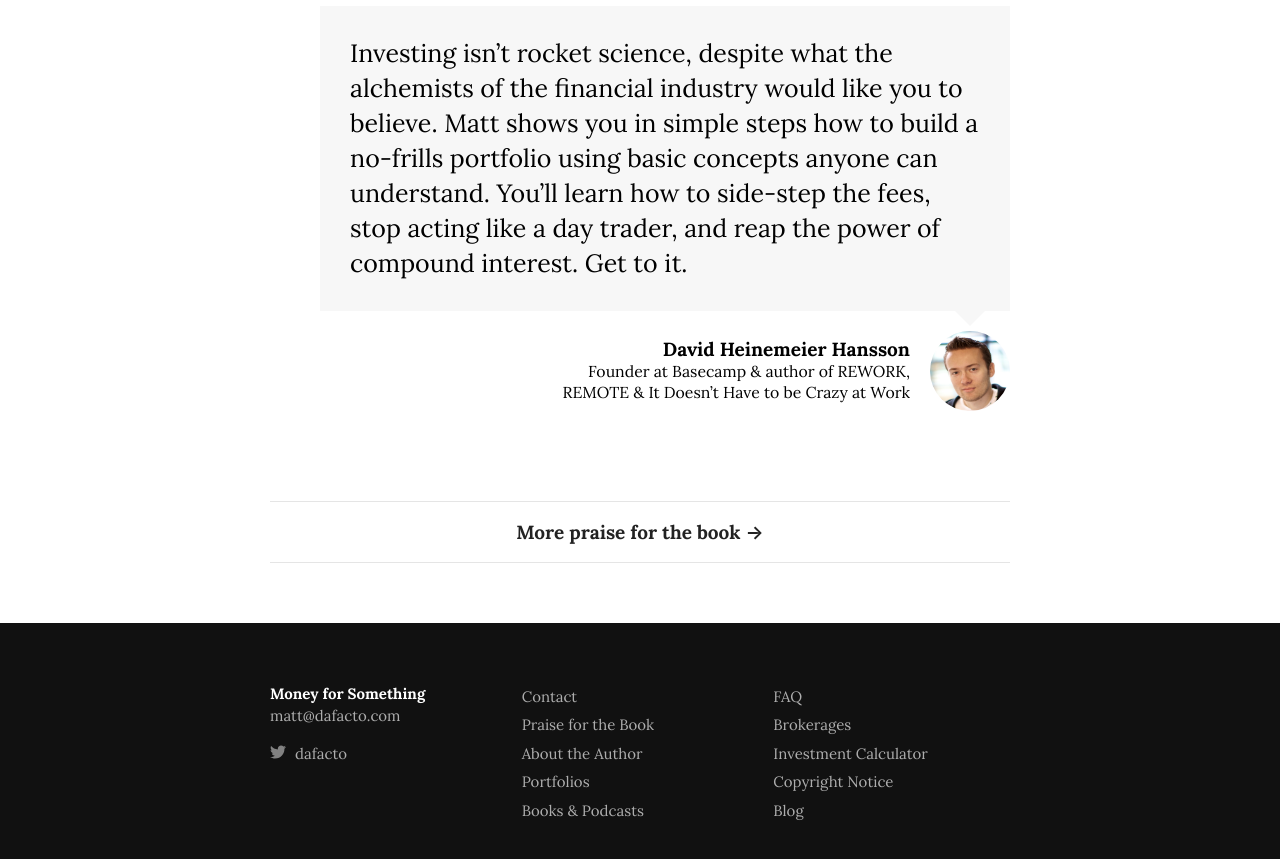
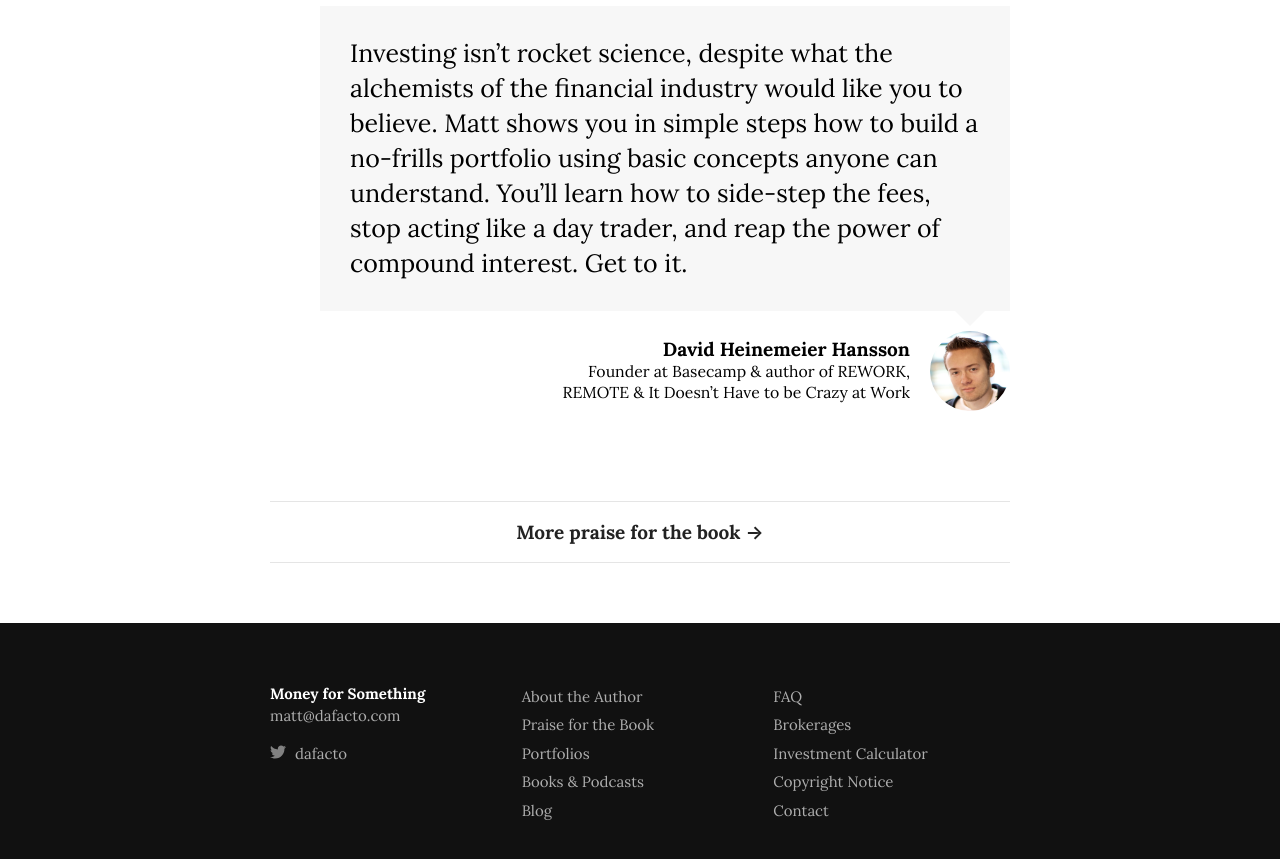
Before and after one commit to dafacto/moneyforsomething, a Jekyll site: the page built from index.md, in a window 1280 px wide and 900 px high, scrolled down 2755 px. Shown: the top 859 px of the window. Built offline with Jekyll 4.4.1, drawn with Linux system fonts in a browser that asks for light colours; some web fonts are replaced; a script that is not in the unit is left out; comment, search, counter and statistics services are not loaded; some of the changed lines change nothing that is shown.

Commit message:
Update the nav

```diff
--- a/_data/nav.yml
+++ b/_data/nav.yml
@@ -1,17 +1,17 @@
-- title: Contact
-  url: /contact/
+- title: About the Author
+  url: /about/
 
 - title: Praise for the Book
   url: /praise/
-
-- title: About the Author
-  url: /about/
 
 - title: Portfolios
   url: /portfolios/
 
 - title: Books & Podcasts
   url: /books/
+
+- title: Blog
+  url: /blog/
 
 - title: FAQ
   url: /faq/
@@ -25,5 +25,5 @@
 - title: Copyright Notice
   url: /copyright/
 
-- title: Blog
-  url: /blog/
+- title: Contact
+  url: /contact/
```
